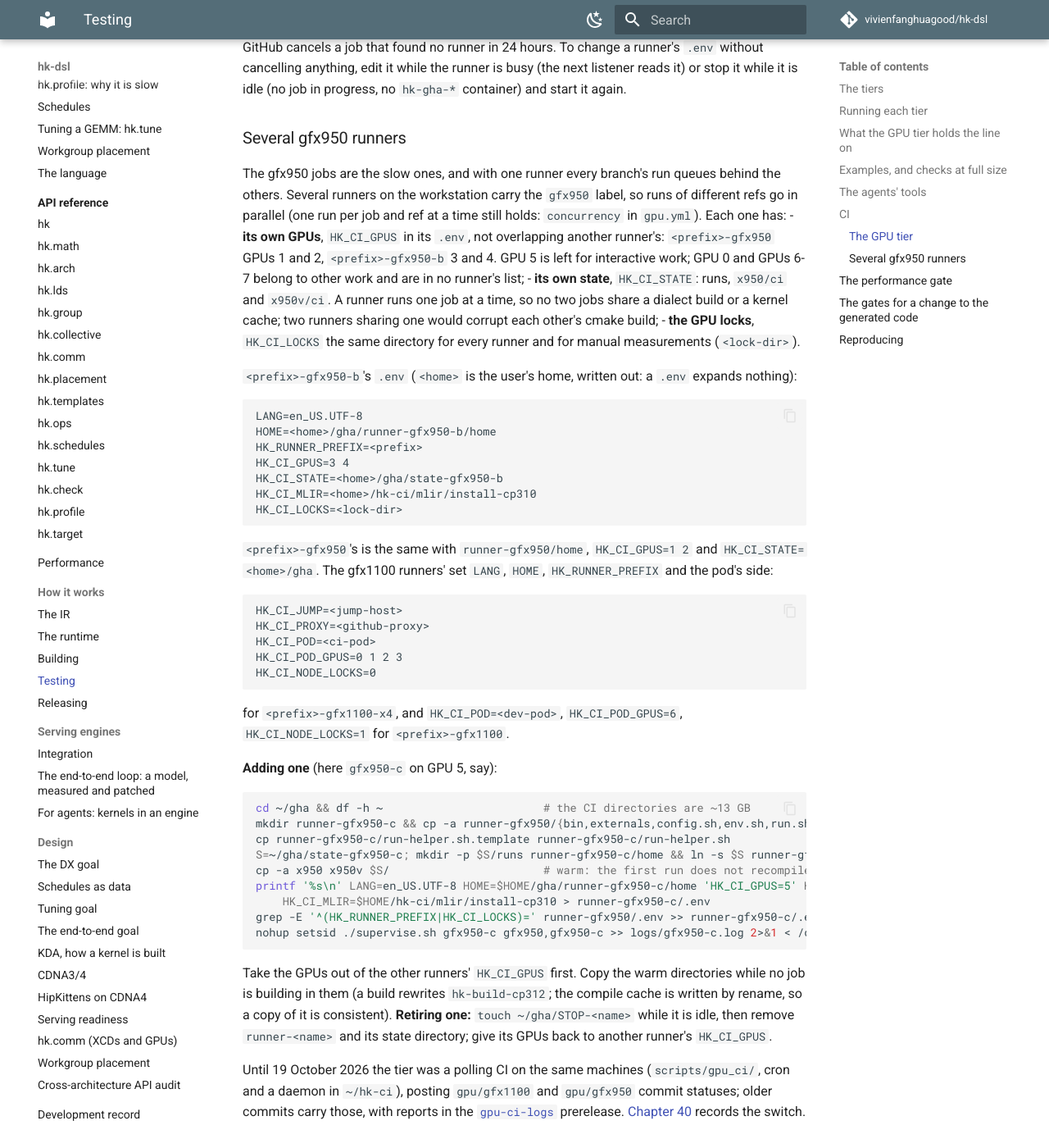
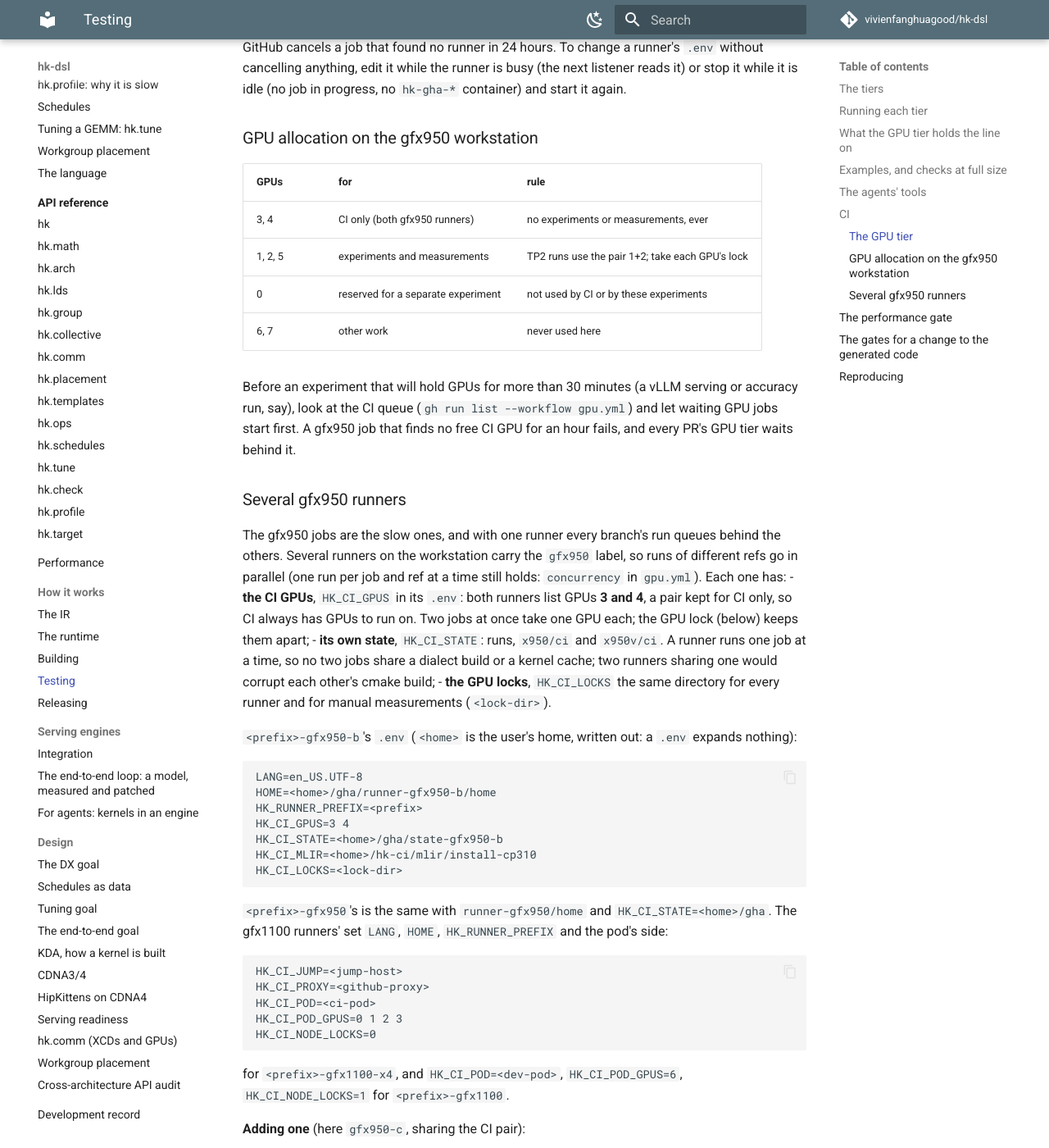
Before and after one commit to vivienfanghuagood/hk-dsl, an MkDocs documentation site: the page built from docs/testing.md, in a window 1280 px wide and 1400 px high, scrolled down 9355 px. Shown: the whole window at 82% size. Built offline with MkDocs 1.6.1 and Material for MkDocs 9.7.7, drawn with Linux system fonts in a browser that asks for light colours; comment, search, counter and statistics services are not loaded; some of the changed text lies outside the part shown.

Commit message:
docs/testing: the GPU allocation on the gfx950 workstation
GPUs 3 and 4 are for CI only, and both gfx950 runners list them, so CI
always has GPUs to run on (a job that finds no free GPU for an hour fails).
Experiments and measurements use 1, 2 and 5 (TP2 on 1+2); 0 is reserved for
a separate experiment and 6-7 for other work. Long experiments look at the
CI queue first.

Co-Authored-By: Claude <noreply@anthropic.com>

````diff
--- a/docs/testing.md
+++ b/docs/testing.md
@@ -468,16 +468,29 @@ hours. To change a runner's `.env` without cancelling anything, edit it
 while the runner is busy (the next listener reads it) or stop it while it is
 idle (no job in progress, no `hk-gha-*` container) and start it again.
 
+### GPU allocation on the gfx950 workstation
+
+| GPUs | for | rule |
+|---|---|---|
+| 3, 4 | CI only (both gfx950 runners) | no experiments or measurements, ever |
+| 1, 2, 5 | experiments and measurements | TP2 runs use the pair 1+2; take each GPU's lock |
+| 0 | reserved for a separate experiment | not used by CI or by these experiments |
+| 6, 7 | other work | never used here |
+
+Before an experiment that will hold GPUs for more than 30 minutes (a vLLM
+serving or accuracy run, say), look at the CI queue (`gh run list --workflow
+gpu.yml`) and let waiting GPU jobs start first. A gfx950 job that finds no free
+CI GPU for an hour fails, and every PR's GPU tier waits behind it.
+
 ### Several gfx950 runners
 
 The gfx950 jobs are the slow ones, and with one runner every branch's run
 queues behind the others. Several runners on the workstation carry the
 `gfx950` label, so runs of different refs go in parallel (one run per job
 and ref at a time still holds: `concurrency` in `gpu.yml`). Each one has:
-- **its own GPUs**, `HK_CI_GPUS` in its `.env`, not overlapping another
-  runner's: `<prefix>-gfx950` GPUs 1 and 2, `<prefix>-gfx950-b` 3 and 4. GPU 5
-  is left for interactive work; GPU 0 and GPUs 6-7 belong to other work and
-  are in no runner's list;
+- **the CI GPUs**, `HK_CI_GPUS` in its `.env`: both runners list GPUs **3 and
+  4**, a pair kept for CI only, so CI always has GPUs to run on. Two jobs at
+  once take one GPU each; the GPU lock (below) keeps them apart;
 - **its own state**, `HK_CI_STATE`: runs, `x950/ci` and `x950v/ci`. A runner
   runs one job at a time, so no two jobs share a dialect build or a kernel
   cache; two runners sharing one would corrupt each other's cmake build;
@@ -497,8 +510,8 @@ HK_CI_MLIR=<home>/hk-ci/mlir/install-cp310
 HK_CI_LOCKS=<lock-dir>
 ```
 
-`<prefix>-gfx950`'s is the same with `runner-gfx950/home`, `HK_CI_GPUS=1 2`
-and `HK_CI_STATE=<home>/gha`. The gfx1100 runners' set `LANG`, `HOME`,
+`<prefix>-gfx950`'s is the same with `runner-gfx950/home` and
+`HK_CI_STATE=<home>/gha`. The gfx1100 runners' set `LANG`, `HOME`,
 `HK_RUNNER_PREFIX` and the pod's side:
 
 ```
@@ -512,7 +525,7 @@ HK_CI_NODE_LOCKS=0
 for `<prefix>-gfx1100-x4`, and `HK_CI_POD=<dev-pod>`, `HK_CI_POD_GPUS=6`,
 `HK_CI_NODE_LOCKS=1` for `<prefix>-gfx1100`.
 
-**Adding one** (here `gfx950-c` on GPU 5, say):
+**Adding one** (here `gfx950-c`, sharing the CI pair):
 
 ```bash
 cd ~/gha && df -h ~                        # the CI directories are ~13 GB
@@ -520,18 +533,19 @@ mkdir runner-gfx950-c && cp -a runner-gfx950/{bin,externals,config.sh,env.sh,run
 cp runner-gfx950-c/run-helper.sh.template runner-gfx950-c/run-helper.sh
 S=~/gha/state-gfx950-c; mkdir -p $S/runs runner-gfx950-c/home && ln -s $S runner-gfx950-c/home/gha
 cp -a x950 x950v $S/                       # warm: the first run does not recompile every kernel
-printf '%s\n' LANG=en_US.UTF-8 HOME=$HOME/gha/runner-gfx950-c/home 'HK_CI_GPUS=5' HK_CI_STATE=$S \
+printf '%s\n' LANG=en_US.UTF-8 HOME=$HOME/gha/runner-gfx950-c/home 'HK_CI_GPUS=3 4' HK_CI_STATE=$S \
     HK_CI_MLIR=$HOME/hk-ci/mlir/install-cp310 > runner-gfx950-c/.env
 grep -E '^(HK_RUNNER_PREFIX|HK_CI_LOCKS)=' runner-gfx950/.env >> runner-gfx950-c/.env   # the shared ones
 nohup setsid ./supervise.sh gfx950-c gfx950,gfx950-c >> logs/gfx950-c.log 2>&1 < /dev/null &
 ```
 
-Take the GPUs out of the other runners' `HK_CI_GPUS` first. Copy the warm
+A runner on GPUs outside the CI pair takes them away from experiments: change
+the allocation table above in the same PR. Each runner still needs its own
+state directory. Copy the warm
 directories while no job is building in them (a build rewrites
 `hk-build-cp312`; the compile cache is written by rename, so a copy of it is
 consistent). **Retiring one:** `touch ~/gha/STOP-<name>` while it is idle,
-then remove `runner-<name>` and its state directory; give its GPUs back to
-another runner's `HK_CI_GPUS`.
+then remove `runner-<name>` and its state directory.
 
 Until 19 October 2026 the tier was a polling CI on the same machines
 (`scripts/gpu_ci/`, cron and a daemon in `~/hk-ci`), posting `gpu/gfx1100`
````
